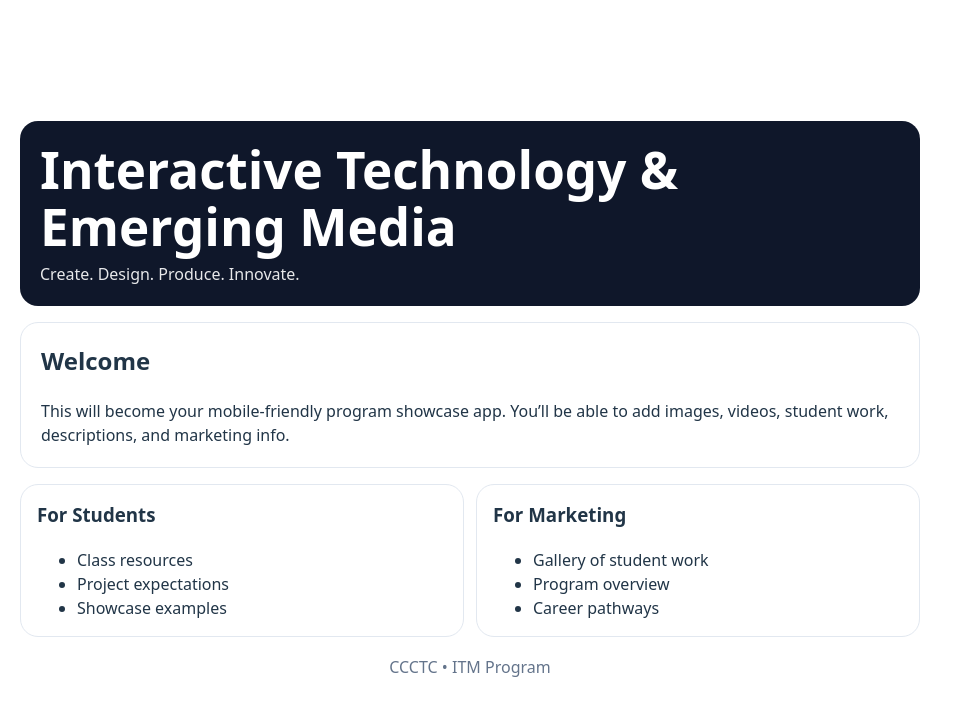
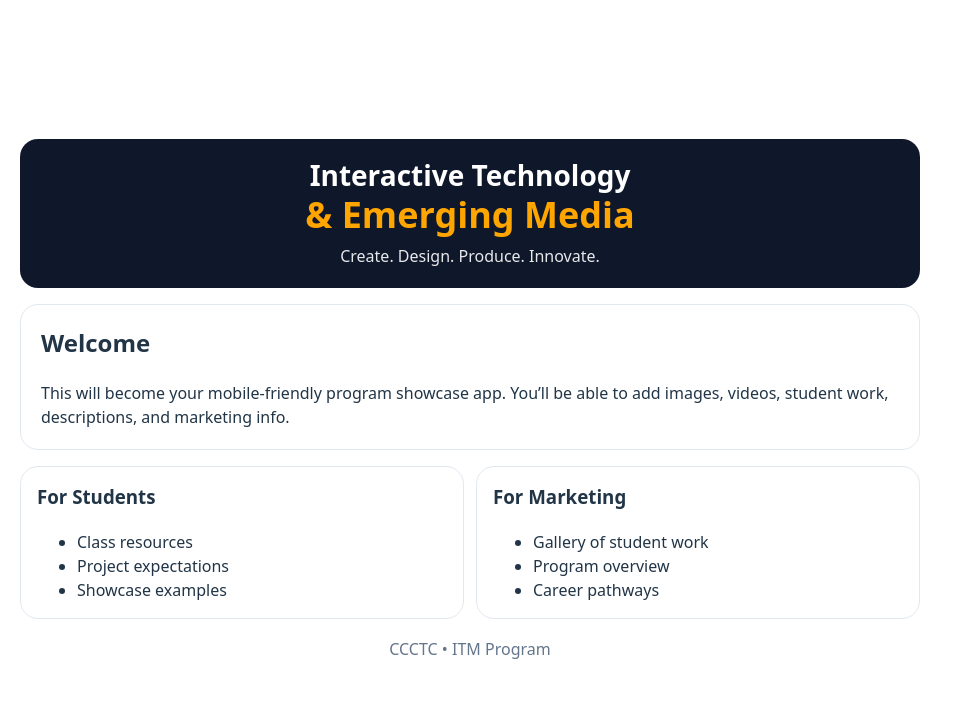
Before and after one commit to CCCTCITM/interactive-technology-media-app, a React (Vite) app: page / in a window 1280 px wide. Shown: the top 716 px of the page, without its empty margins (0-963 px from the left). Built offline with nearby package versions, Linux system fonts and the light colour scheme.

Commit message:
Center title and tagline

```diff
--- a/src/App.tsx
+++ b/src/App.tsx
@@ -17,8 +17,14 @@ export default function App() {
             padding: 20,
           }}
         >
-          <h1 style={{ margin: 0 }}>Interactive Technology & Emerging Media</h1>
-          <p style={{ margin: "8px 0 0", opacity: 0.9 }}>
+          <h1 style={{ margin: 0, textAlign: "center", lineHeight: 1.2, }}> <div style={{ fontSize: "1.75rem", fontweight: 600 }}>
+            Interactive Technology
+          </div>
+          <div style={{ fontSize: "2.25rem", fontWeight: 800 }}>
+             <span style={{ color: "#FFA500" }}> & Emerging Media</span>
+             </div>
+             </h1>
+          <p style={{ margin: "8px 0 0", opacity: 0.9, textAlign: "center", }}>
             Create. Design. Produce. Innovate.
           </p>
         </header>
```
